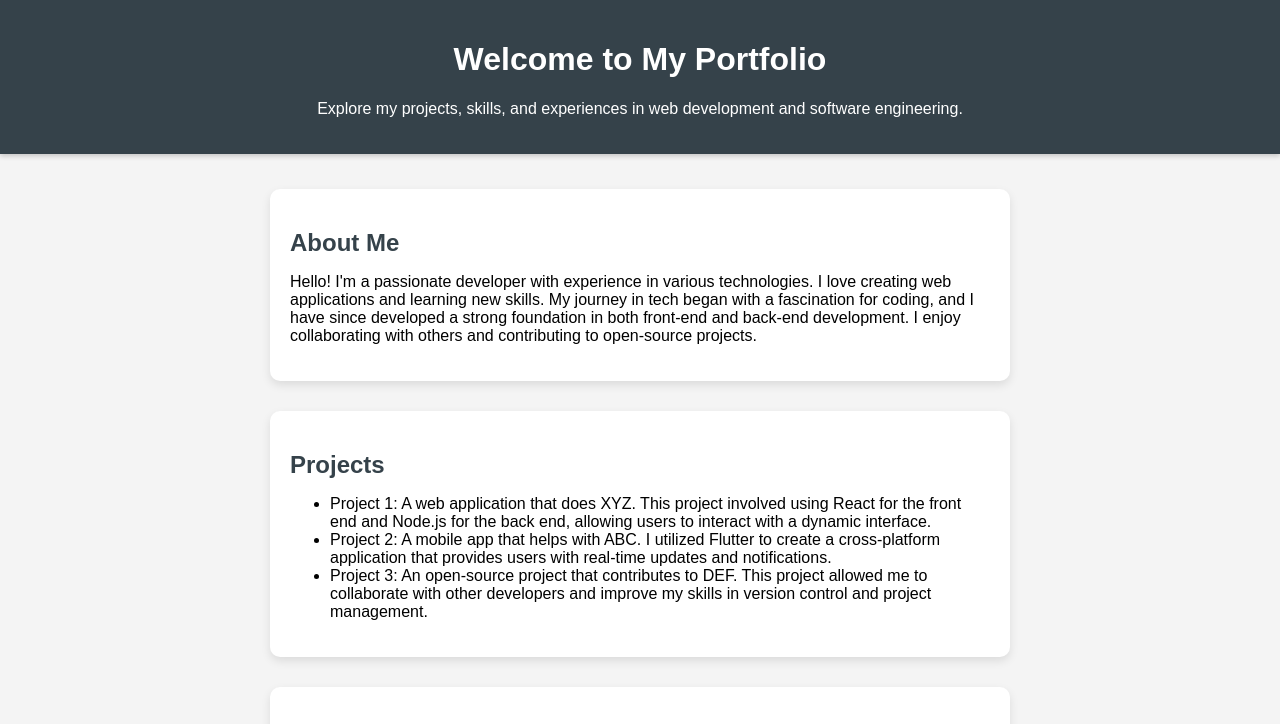
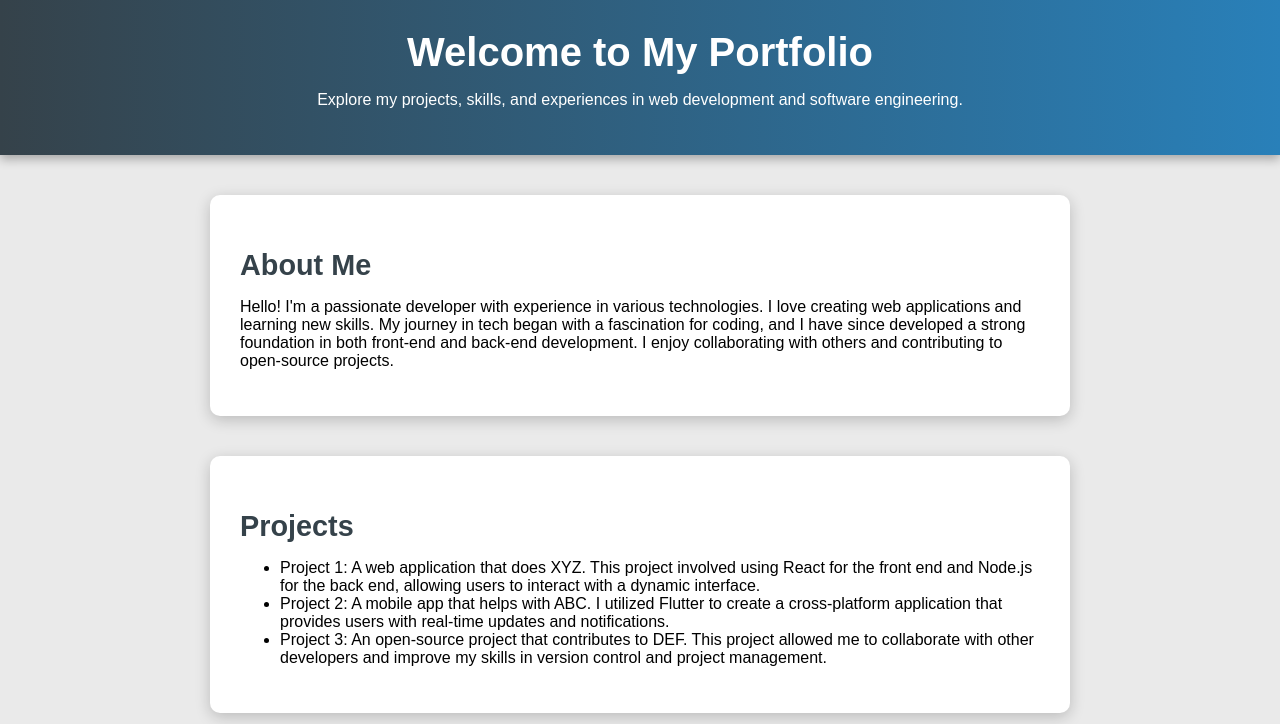
Before and after one commit to manak-sharma20/my-portfolio, a plain HTML site: page index.html in a window 1280 px wide. Shown: the top 724 px of the page. Drawn offline with Linux system fonts and the light colour scheme.

Commit message:
css improved

```diff
--- a/styles.css
+++ b/styles.css
@@ -2,15 +2,15 @@ body {
     font-family: 'Arial', sans-serif;
     margin: 0;
     padding: 0;
-    background-color: #f4f4f4;
+    background-color: #eaeaea;
 }
 
 header {
-    background: #35424a;
+    background: linear-gradient(to right, #35424a, #2980b9);
     color: #ffffff;
-    padding: 20px;
+    padding: 30px;
     text-align: center;
-    box-shadow: 0 2px 5px rgba(0, 0, 0, 0.2);
+    box-shadow: 0 4px 10px rgba(0, 0, 0, 0.3);
 }
 
 main {
@@ -20,19 +20,30 @@ main {
     padding: 20px;
 }
 
+h1 {
+    font-size: 2.5em;
+    margin: 0;
+}
+
 h2 {
     color: #35424a;
     margin-bottom: 15px;
+    font-size: 1.8em;
 }
 
 section {
     background: #ffffff;
     border-radius: 10px;
-    box-shadow: 0 4px 10px rgba(0, 0, 0, 0.1);
-    margin: 15px 0;
-    padding: 20px;
+    box-shadow: 0 4px 15px rgba(0, 0, 0, 0.2);
+    margin: 20px 0;
+    padding: 30px;
     width: 100%;
-    max-width: 700px;
+    max-width: 800px;
+    transition: transform 0.3s;
+}
+
+section:hover {
+    transform: scale(1.02);
 }
 
 footer {
@@ -48,9 +59,16 @@ footer {
 a {
     color: #2980b9;
     text-decoration: none;
+    transition: color 0.3s;
 }
 
 a:hover {
     text-decoration: underline;
     color: #3498db;
 }
+
+.project-list {
+    display: grid;
+    grid-template-columns: repeat(auto-fill, minmax(300px, 1fr));
+    gap: 20px;
+}
```
